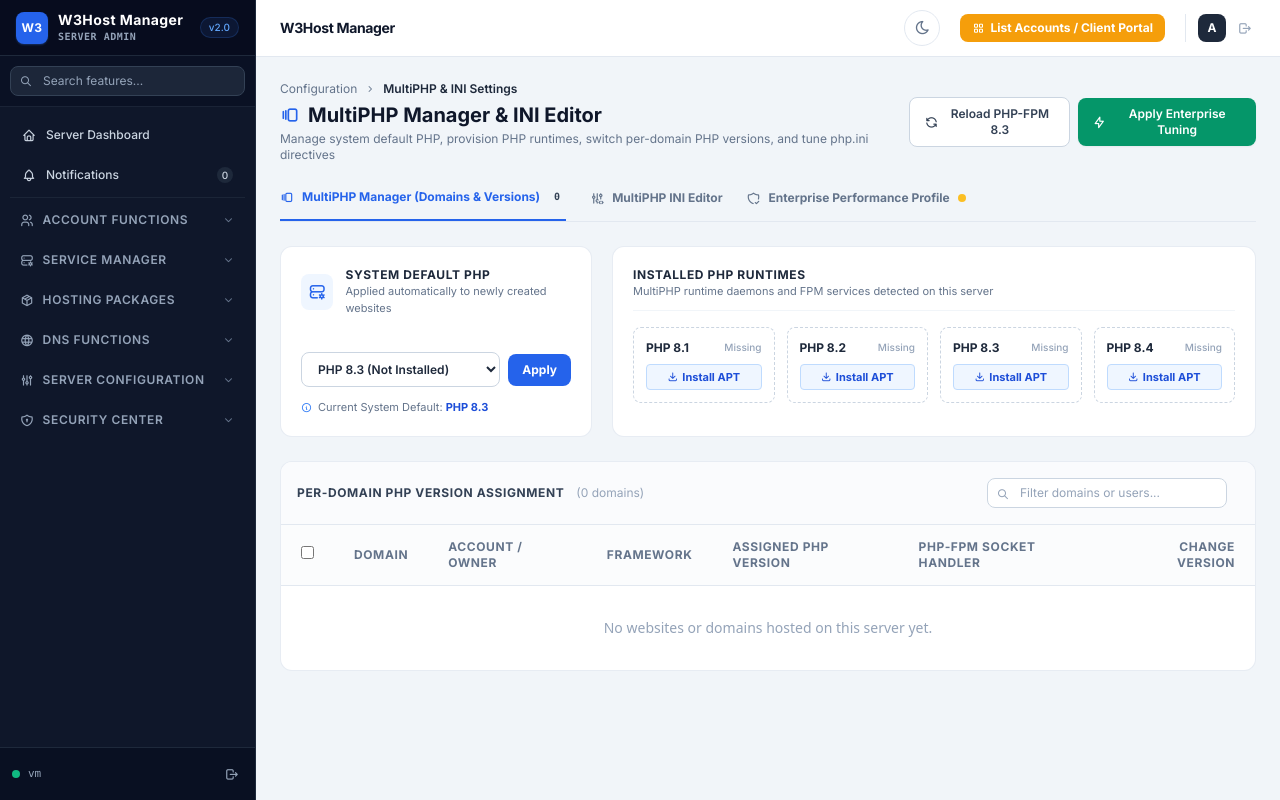
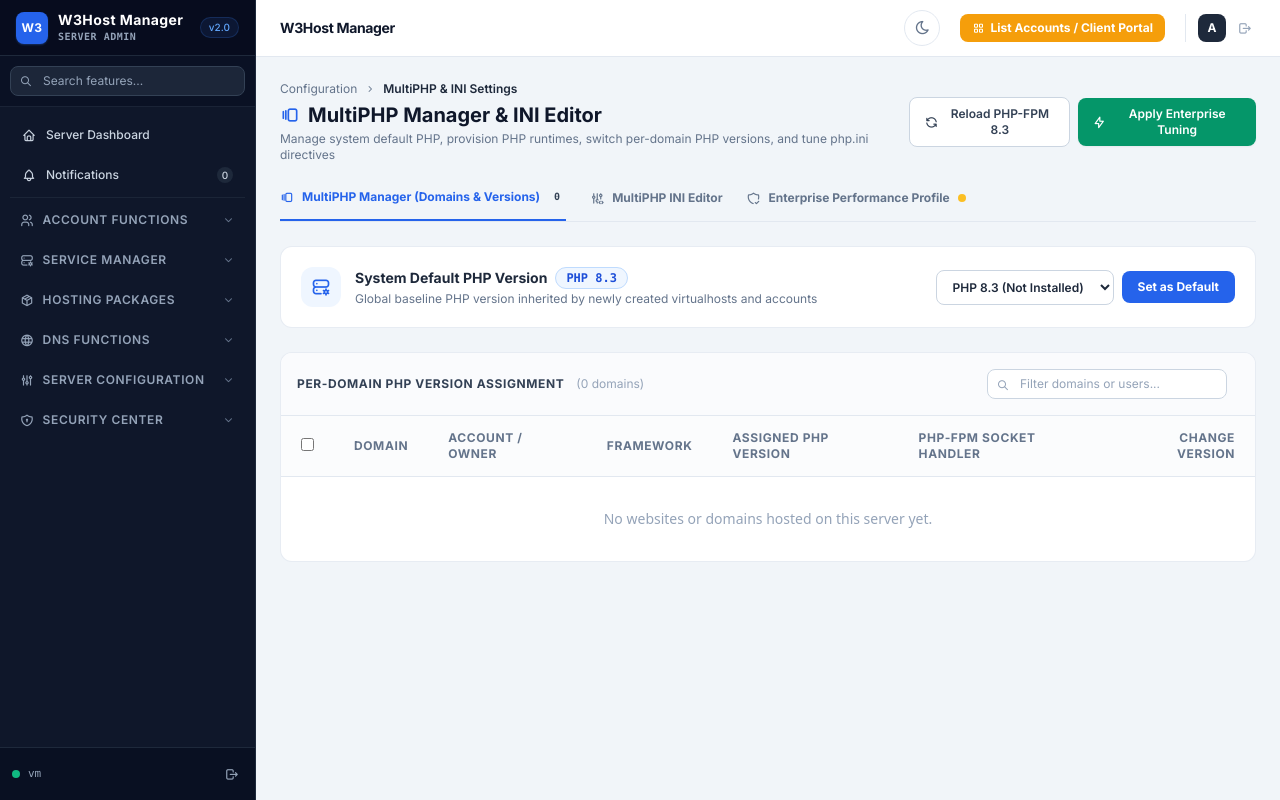
Before and after one commit to lkylab/w3panel, a Django app: page /php/ in a window 1280 px wide. Run offline with Django 4.2, Linux system fonts and the light colour scheme; data that the repository does not hold is empty; some libraries are stand-ins or nearby versions.

Commit message:
refactor(php): remove installed PHP runtimes section from MultiPHP Manager

```diff
--- a/templates/admin/php_settings.html
+++ b/templates/admin/php_settings.html
@@ -83,94 +83,37 @@
     <!-- ===================================================================== -->
     <div x-show="tab === 'manager'" class="space-y-6">
 
-        <!-- Top Row: System Default & Quick Provisioning -->
-        <div class="grid grid-cols-1 lg:grid-cols-3 gap-5">
-            <!-- System Default PHP Card -->
-            <div class="bg-white rounded-xl border border-slate-200/80 p-5 shadow-xs space-y-4">
-                <div class="flex items-center gap-3">
-                    <div class="size-9 rounded-lg bg-blue-50 text-blue-600 flex items-center justify-center text-lg">
+        <!-- System Default PHP Version Card (WHM MultiPHP Standard) -->
+        <div class="bg-white rounded-xl border border-slate-200/80 p-5 shadow-xs flex flex-col md:flex-row md:items-center justify-between gap-4">
+            <div class="flex items-center gap-3.5">
+                <div class="size-10 rounded-xl bg-blue-50 text-blue-600 flex items-center justify-center text-xl shrink-0">
                     <i class="ti ti-server-cog"></i>
                 </div>
                 <div>
-                        <h3 class="font-bold text-xs uppercase tracking-wider text-slate-800">System Default PHP</h3>
-                        <p class="text-[11px] text-slate-500">Applied automatically to newly created websites</p>
+                    <div class="flex items-center gap-2">
+                        <h3 class="font-bold text-sm text-slate-800">System Default PHP Version</h3>
+                        <span class="inline-flex items-center gap-1 px-2.5 py-0.5 rounded-full text-xs font-bold font-mono bg-blue-50 text-blue-700 border border-blue-200">
+                            PHP {{ default_php }}
+                        </span>
+                    </div>
+                    <p class="text-xs text-slate-500 mt-0.5">Global baseline PHP version inherited by newly created virtualhosts and accounts</p>
                 </div>
             </div>
 
-                <form method="post" action="{% url 'admin_php_settings' %}" class="space-y-3 pt-2">
+            <form method="post" action="{% url 'admin_php_settings' %}" class="flex items-center gap-2">
                 {% csrf_token %}
                 <input type="hidden" name="action" value="set_default_php">
-                    <div class="flex items-center gap-2">
-                        <select name="default_php" class="flex-1 rounded-lg border border-slate-300 px-3 py-2 text-xs font-semibold text-slate-800 bg-white outline-none focus:border-blue-600">
+                <select name="default_php" class="rounded-lg border border-slate-300 px-3 py-2 text-xs font-semibold text-slate-800 bg-white outline-none focus:border-blue-600">
                     {% for p in installed_versions %}
                     <option value="{{ p.version }}" {% if default_php == p.version %}selected{% endif %}>
                         PHP {{ p.version }} {% if not p.installed %}(Not Installed){% endif %}
                     </option>
                     {% endfor %}
                 </select>
-                        <button type="submit" class="px-3.5 py-2 bg-blue-600 hover:bg-blue-500 text-white rounded-lg text-xs font-bold transition shadow-xs">
-                            Apply
-                        </button>
-                    </div>
-                    <div class="text-[11px] text-slate-500 flex items-center gap-1.5">
-                        <i class="ti ti-info-circle text-blue-500"></i>
-                        <span>Current System Default: <strong class="text-blue-700">PHP {{ default_php }}</strong></span>
-                    </div>
-                </form>
-            </div>
-
-            <!-- Installed PHP Versions Grid (2 columns on wide) -->
-            <div class="lg:col-span-2 bg-white rounded-xl border border-slate-200/80 p-5 shadow-xs space-y-3">
-                <div class="flex items-center justify-between border-b border-slate-100 pb-2.5">
-                    <div>
-                        <h3 class="font-bold text-xs uppercase tracking-wider text-slate-800">Installed PHP Runtimes</h3>
-                        <p class="text-[11px] text-slate-500">MultiPHP runtime daemons and FPM services detected on this server</p>
-                    </div>
-                </div>
-
-                <div class="grid grid-cols-2 sm:grid-cols-4 gap-3 pt-1">
-                    {% for p in installed_versions %}
-                    <div class="p-3 rounded-lg border {% if p.active %}border-emerald-200 bg-emerald-50/30{% elif p.installed %}border-slate-200 bg-slate-50/50{% else %}border-dashed border-slate-300 bg-white{% endif %} space-y-2">
-                        <div class="flex items-center justify-between">
-                            <span class="font-bold text-xs text-slate-800">PHP {{ p.version }}</span>
-                            {% if p.active %}
-                            <span class="inline-flex items-center gap-1 text-[10px] font-bold text-emerald-700 bg-emerald-100 px-1.5 py-0.5 rounded-full">
-                                <span class="size-1.5 rounded-full bg-emerald-500 animate-pulse"></span> Active
-                            </span>
-                            {% elif p.installed %}
-                            <span class="inline-flex items-center text-[10px] font-medium text-amber-700 bg-amber-50 px-1.5 py-0.5 rounded">
-                                Inactive
-                            </span>
-                            {% else %}
-                            <span class="text-[10px] text-slate-400 font-medium">Missing</span>
-                            {% endif %}
-                        </div>
-
-                        <div class="text-[11px]">
-                            {% if p.installed %}
-                            <form method="post" action="{% url 'admin_php_settings' %}">
-                                {% csrf_token %}
-                                <input type="hidden" name="action" value="reload_fpm">
-                                <input type="hidden" name="php_version" value="{{ p.version }}">
-                                <button type="submit" class="w-full text-center py-1 bg-white hover:bg-slate-100 text-slate-700 border border-slate-200 rounded text-[11px] font-medium transition">
-                                    Reload FPM
+                <button type="submit" class="px-4 py-2 bg-blue-600 hover:bg-blue-500 text-white rounded-lg text-xs font-bold transition shadow-xs whitespace-nowrap">
+                    Set as Default
                 </button>
             </form>
-                            {% else %}
-                            <form method="post" action="{% url 'admin_php_settings' %}" onsubmit="return confirm('Install PHP {{ p.version }} stack via APT?');">
-                                {% csrf_token %}
-                                <input type="hidden" name="action" value="install_php">
-                                <input type="hidden" name="php_version" value="{{ p.version }}">
-                                <button type="submit" class="w-full text-center py-1 bg-blue-50 hover:bg-blue-100 text-blue-700 border border-blue-200 rounded text-[11px] font-bold transition flex items-center justify-center gap-1">
-                                    <i class="ti ti-download"></i> Install APT
-                                </button>
-                            </form>
-                            {% endif %}
-                        </div>
-                    </div>
-                    {% endfor %}
-                </div>
-            </div>
         </div>
 
         <!-- Per-Domain PHP Version Table (WHM MultiPHP Manager Domain Table) -->
```
Also changed, not shown: tests/test_auth.py (+1 -1 lines). Lines whose indentation alone changed are shown as unchanged.
